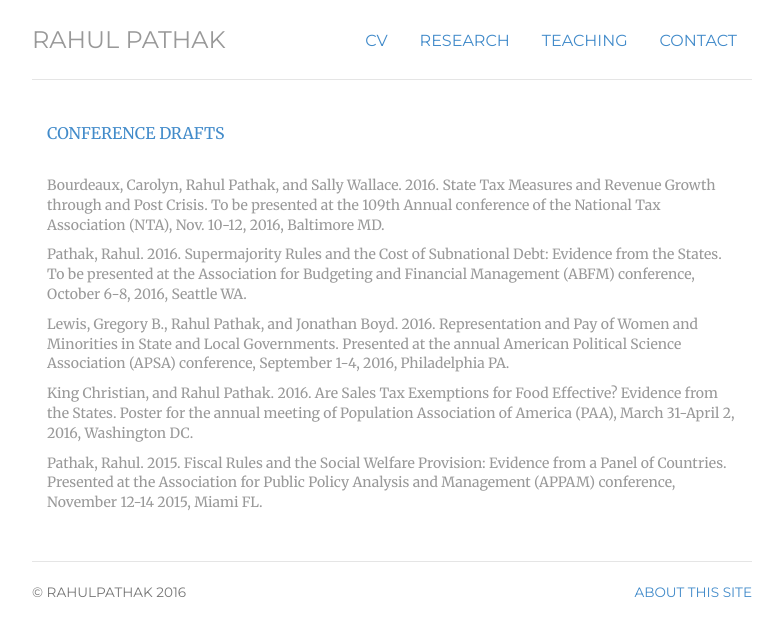
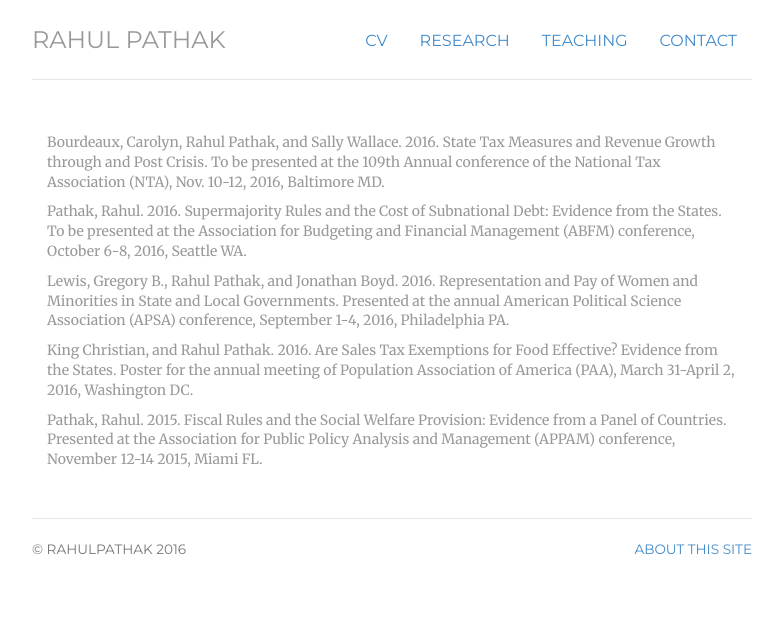
Before and after one commit to pathak-rahul/pathak-rahul.github.io, a Jekyll site: the page built from testing/index.html, in a window 1280 px wide. Shown: the top 636 px of the page, without its empty margins (248-1031 px from the left). Built offline with Jekyll 4.4.1, drawn with Linux system fonts in a browser that asks for light colours.

Commit message:
Update index.html

```diff
--- a/testing/index.html
+++ b/testing/index.html
@@ -6,7 +6,6 @@ title: ongoing
 	<div class="col-sm-12">
 	</div>
 	<div itemscope itemtype="http://data-vocabulary.org/Person" class="col-sm-12">
-<p class="text-primary">CONFERENCE DRAFTS</p>
 
 <h4><small class="text-default">Bourdeaux, Carolyn, Rahul Pathak, and Sally Wallace. 2016. State Tax Measures and Revenue Growth through and Post Crisis. To be presented at the 109th Annual conference of the National Tax Association (NTA), Nov. 10-12, 2016, Baltimore MD.</small> </h4>
 <h4><small class="text-default">Pathak, Rahul. 2016. Supermajority Rules and the Cost of Subnational Debt: Evidence from the States. To be presented at the Association for Budgeting and Financial Management (ABFM) conference, October 6-8, 2016, Seattle WA.</small> </h4>
```
